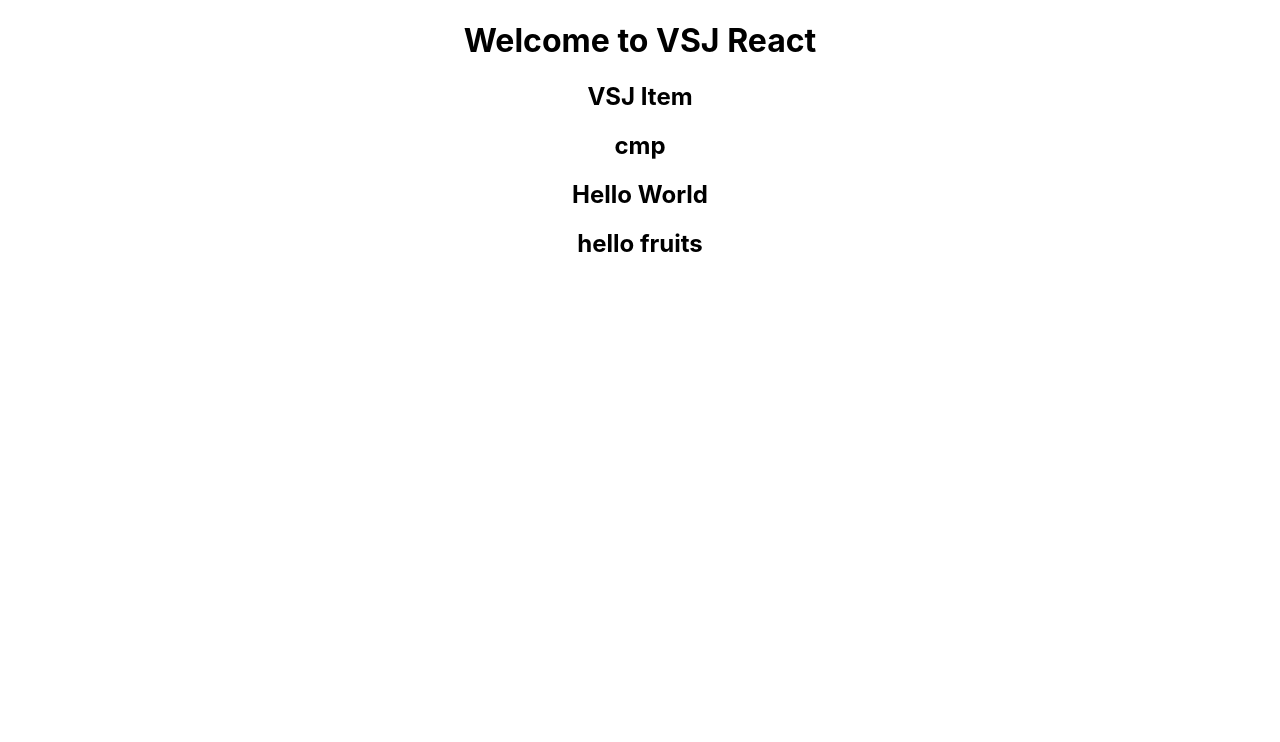
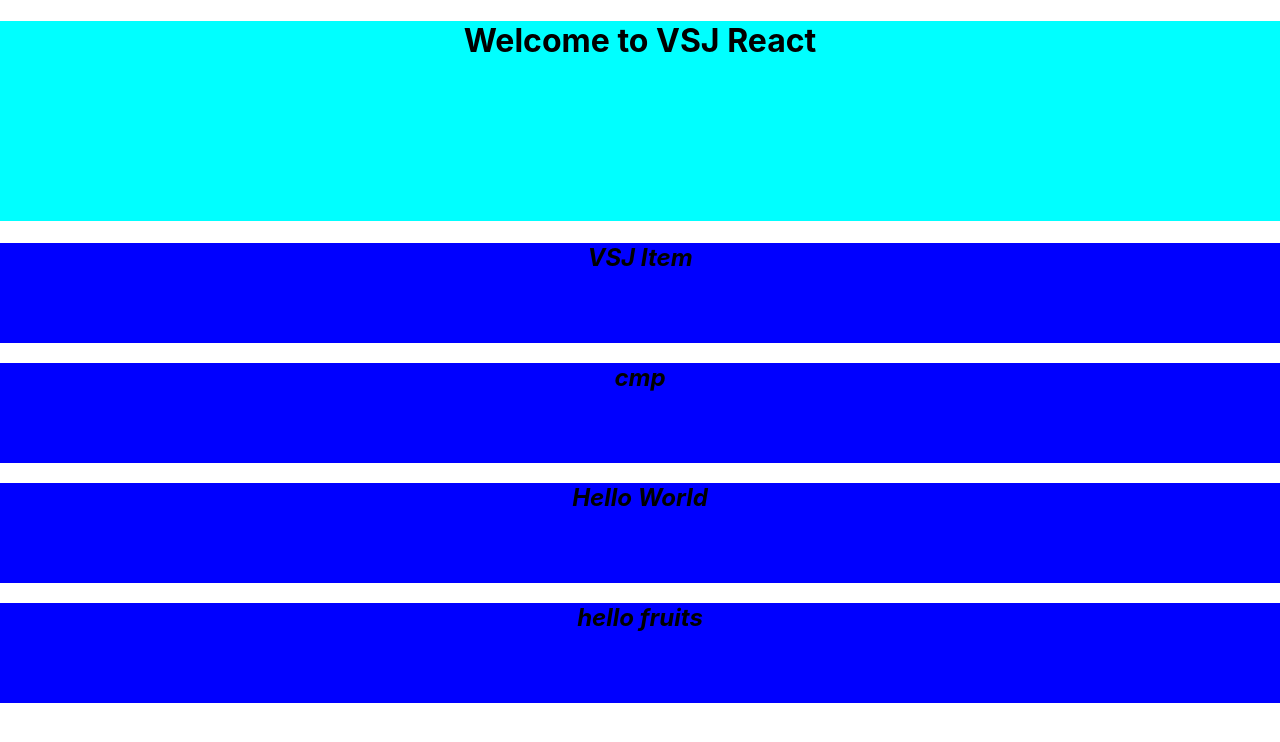
Before and after one commit to anurag-vns/my-react, a React (Create React App) app: page / in a window 1280 px wide. Shown: the top 742 px of the page. Built offline with nearby package versions, Linux system fonts and the light colour scheme.

Commit message:
added css

```diff
--- /dev/null
+++ b/src/components/HelloWorld.css
@@ -0,0 +1,10 @@
+h2{
+    background-color: blue;
+    height: 100px;
+    font-style: italic;
+}
+h1{
+
+    background-color: aqua;
+    height: 200px;
+}
--- a/src/components/HelloWorld.js
+++ b/src/components/HelloWorld.js
@@ -1,3 +1,4 @@
+import './HelloWorld.css';
 function HelloWorld(){
     return <p>
          <h2>  Hello World</h2>
```
